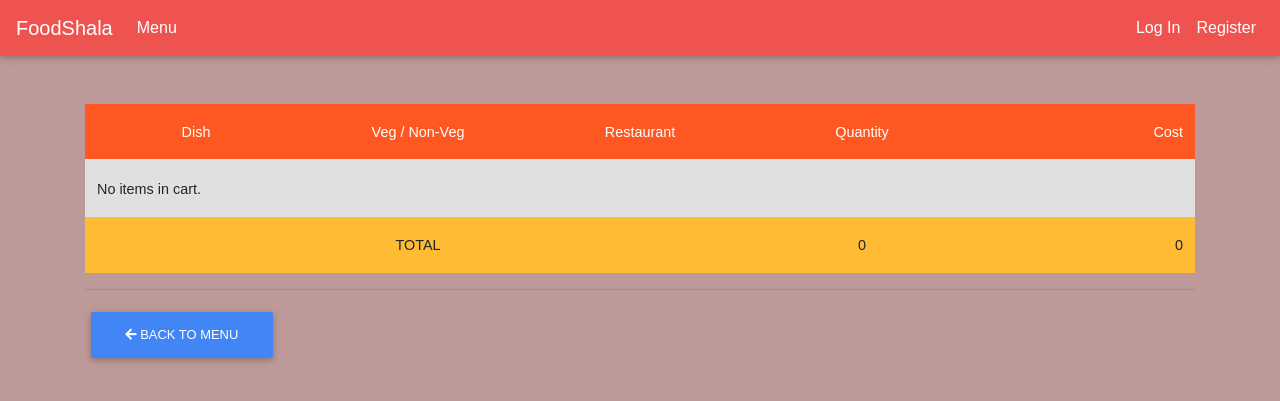
After one commit to arnav-deep/FoodShala, a PHP site: page /cart.php in a window 1280 px wide. The commit adds this page. Shown: the top 401 px of the page. Run offline with PHP 8.4, Linux system fonts and the light colour scheme; some libraries are stand-ins or nearby versions.

Commit message:
Cart features added.

```diff
--- /dev/null
+++ b/cart.php
@@ -0,0 +1,113 @@
+<?php
+session_start();
+
+require_once 'connection/connect.php';
+require_once 'src/Cart.php';
+require_once 'src/Order.php';
+
+
+if( isset( $_GET['clear'] ) ){
+    Cart::instance()->clear();
+    header('Location: /cart.php');
+    exit;
+}
+
+if( isset( $_POST['place-order'] ) ){
+    $items = Cart::instance()->allByItems();
+    $order_id = Order::place($items);
+
+    if( $order_id ){ // If order is successful
+
+        // Clear all cart contents.
+        Cart::instance()->clear();
+
+        // TODO: Send the email here.
+
+        ?>
+        <script>
+            alert("Food Succesfully ordered. Details mailed to registered email.");
+            window.location = './menu.php';
+        </script>
+        <?php
+
+        exit;
+    }
+}
+
+
+include('navbar.php');
+?>
+
+<!DOCTYPE html>
+<html lang="en" dir="ltr">
+<head>
+    <meta charset="utf-8">
+    <link rel="stylesheet" href="css/style.css">
+    <title>FoodShala | Menu</title>
+</head>
+
+<style>
+</style>
+
+<body>
+<?php $items = Cart::instance()->allByItems();?>
+<div class="container">
+
+    <form action="./cart.php" method="post">
+        <input type="hidden" name="place-order">
+
+        <table class="table table-hover table-fixed bg-light mt-5">
+            <thead class="deep-orange white-text">
+            <tr>
+                <th>Dish</th>
+                <th>Veg / Non-Veg</th>
+                <th>Restaurant</th>
+                <th>Quantity</th>
+                <th class="text-right">Cost</th>
+            </tr>
+            </thead>
+            <tbody>
+
+            <?php if (empty( $items )): ?>
+            <tr>
+                <td colspan="2">No items in cart.</td>
+            </tr>
+            <?php endif; ?>
+
+            <?php foreach ( $items as $item ): ?>
+            <tr>
+                <th><?php echo $item['name']; ?></th>
+                <th><?php echo $item['meta']['veg_non_veg']; ?></th>
+                <th><?php echo $item['meta']['restaurant_name']; ?></th>
+                <th><?php echo $item['quantity']; ?></th>
+                <th class="text-right"><?php echo number_format( $item['unit_cost'] * $item['quantity'] ); ?></th>
+            </tr>
+            <?php endforeach; ?>
+            <tr class="bg-warning">
+                <th colspan="3">TOTAL</th>
+                <th><?php echo number_format( Cart::instance()->totalCount() ); ?></th>
+                <th class="text-right"><?php echo number_format( Cart::instance()->totalAmount() ); ?></th>
+            </tr>
+            </tbody>
+        </table>
+
+        <hr>
+
+        <?php if ( empty( $items ) ): ?>
+            <a href="./menu.php" class="btn btn-primary"><i class="fas fa-arrow-left"></i> Back to Menu</a>
+        <?php else: ?>
+        <div class="row">
+            <div class="col-6"><a href="?clear" class="btn btn-danger">Clear</a></div>
+            <div class="col-6 text-right"><button type="submit" class="btn btn-primary">Place Order</button></div>
+        </div>
+        <?php endif; ?>
+
+    </form>
+
+    <!-- For Debugging Only  -->
+<!--    <pre>--><?php //print_r( $items ); ?><!--</pre>-->
+    <!-- ------------------  -->
+
+</div>
+</body>
+</html>
--- a/connection/connect.php
+++ b/connection/connect.php
@@ -1,8 +1,11 @@
 <?php
+
+global $con;
+
 $servername = "localhost"; //server
-  $username = "root"; //username
-  $password = ""; //password
-  $dbname = "foodshala";  //database
+$username = "hacktoberfest"; //username
+$password = "hacktoberfest"; //password
+$dbname = "hacktoberfest_food_shala";  //database
 
 // Create connection
 $con = new mysqli($servername, $username, $password, $dbname);
@@ -11,4 +14,3 @@
 if (!$con) {       //checking connection to DB
   echo "Failed to connect to the database: " . mysqli_connect_error();
 }
-?>
--- a/head.php
+++ b/head.php
@@ -13,7 +13,7 @@
     <!-- Latest compiled and minified CSS -->
 
     <!-- jQuery library -->
-    <script src="https://ajax.googleapis.com/ajax/libs/jquery/3.5.1/jquery.min.js"></script>
+    <script src="https://code.jquery.com/jquery-3.5.1.slim.min.js"></script>
 
     <!-- Latest compiled JavaScript -->
-    <script src="https://maxcdn.bootstrapcdn.com/bootstrap/3.4.1/js/bootstrap.min.js"></script>
+    <script src="https://cdn.jsdelivr.net/npm/bootstrap@4.5.3/dist/js/bootstrap.bundle.min.js"></script>
--- a/navbar.php
+++ b/navbar.php
@@ -1,5 +1,6 @@
 <?php
 
+  require_once 'src/Cart.php';
   include('head.php');
 
 ?>
@@ -25,15 +26,19 @@
         <a class="nav-link" href="orders.php">Orders</a>
       </li>
       <?php
-      }  ?>
-
-
-
-
-
+      }
+      ?>
+    </ul>
+    <ul class="navbar-nav ml-auto">
         <?php if(isset($_SESSION["loggedin"]) && $_SESSION["loggedin"] === true){ ?>
+            <li class="nav-item">
+                <a class="nav-link d-flex align-items-center" href="cart.php">
+                    <i class="fas fa-shopping-cart mr-1"></i> Cart
+                    <span class="badge badge-dark ml-1"><?php echo Cart::instance()->totalCount(); ?></span>
+                </a>
+            </li>
             <li class="nav-item" id="logout-btn" name="logout">
-        <a class="nav-link" href="logout.php">Log Out</a>
+                <a class="nav-link" href="logout.php"><i class="fas fa-sign-out-alt"></i> Log Out</a>
             </li>
             <?php
         }else {?>
--- /dev/null
+++ b/src/Cart.php
@@ -0,0 +1,207 @@
+<?php
+
+
+class Cart
+{
+
+    protected static $instance = null;
+    const SESSION = 'cart';
+
+    /**
+     * Helper for singleton class.
+     *
+     * @return static
+     */
+    public static function instance(){
+        if( !static::$instance ){
+            static::$instance = new static();
+        }
+
+        return static::$instance;
+    }
+
+
+    /**
+     * Cart constructor.
+     */
+    public function __construct(){
+        if( !isset( $_SESSION[ static::SESSION ] ) OR !is_array($_SESSION[ static::SESSION ]) ){
+            $_SESSION[ static::SESSION ] = [];
+        }
+    }
+
+
+    /**
+     * Add an item to cart.
+     *
+     * @param $restaurant
+     * @param $item_name
+     * @param float $unit_cost
+     * @param int $item_quantity
+     * @param mixed|null $meta
+     * @return Cart
+     */
+    public function add($restaurant, $item_name, $unit_cost, $item_quantity = 1, $meta = null){
+        if( isset( $_SESSION[ static::SESSION ][ $restaurant ][ $item_name ][ 'quantity' ] ) ){
+            $item_quantity += $_SESSION[ static::SESSION ][ $restaurant ][ $item_name ][ 'quantity' ];
+        }
+        $this->update($restaurant, $item_name, $unit_cost, $item_quantity, $meta);
+        return $this;
+    }
+
+
+    /**
+     * Update an item in cart.
+     *
+     * @param string $restaurant
+     * @param string $item_name
+     * @param float $unit_cost
+     * @param int $item_quantity
+     * @param mixed|null $meta
+     * @return Cart
+     */
+    public function update($restaurant, $item_name, $unit_cost, $item_quantity, $meta = null){
+
+        $unit_cost = floatval( $unit_cost );
+        $item_quantity = floatval( $item_quantity );
+
+        if( !isset( $_SESSION[ static::SESSION ][ $restaurant ] ) ){
+            $_SESSION[ static::SESSION ][ $restaurant ] = [];
+        }
+
+        if( $item_quantity <= 0 and isset(  $_SESSION[ static::SESSION ][ $restaurant ][ $item_name ] ) ){
+            unset( $_SESSION[ static::SESSION ][ $restaurant ][ $item_name ] );
+        }else{
+            $_SESSION[ static::SESSION ][ $restaurant ][ $item_name ] = [
+                'quantity' => $item_quantity,
+                'unit_cost' => $unit_cost,
+            ];
+
+            if(!is_null( $meta )){
+                $_SESSION[ static::SESSION ][ $restaurant ][ $item_name ]['meta'] = $meta;
+            }
+
+        }
+
+        if( empty( $_SESSION[ static::SESSION ][ $restaurant ] ) ){
+            unset( $_SESSION[ static::SESSION ][ $restaurant ] );
+        }
+
+        return $this;
+    }
+
+    /**
+     * @param $restaurant
+     * @param $item_name
+     * @return Cart
+     */
+    public function remove($restaurant, $item_name){
+        $this->update($restaurant, $item_name, 0);
+        return $this;
+    }
+
+    /**
+     * @return Cart
+     */
+    public function clear(){
+        $_SESSION[ static::SESSION ] = [];
+        return $this;
+    }
+
+
+    /**
+     * Get all cart items.
+     * @return array[]
+     */
+    public function getItemsByRestaurants(){
+        $c = [];
+        foreach ($_SESSION[ static::SESSION ] as $restaurant => $items){
+            $i = [];
+            foreach ($items as $item => $detail){
+                $i[] = [
+                    'name' => $item,
+                    'quantity' => $detail['quantity'],
+                    'unit_cost' => $detail['unit_cost'],
+                    'meta' => isset( $detail['meta'] ) ? $detail['meta'] : null,
+                ];
+            }
+
+            $c[] = [
+                'restaurant' => $restaurant,
+                'items' => $i,
+            ];
+        }
+        return $c;
+    }
+
+    /**
+     * Get all cart items.
+     * @return array[]
+     */
+    public function allByItems(){
+        $i = [];
+        foreach ($_SESSION[ static::SESSION ] as $restaurant => $items){
+            foreach ($items as $item => $detail){
+                $i[] = [
+                    'restaurant' => $restaurant,
+                    'name' => $item,
+                    'quantity' => $detail['quantity'],
+                    'unit_cost' => $detail['unit_cost'],
+                    'meta' => isset( $detail['meta'] ) ? $detail['meta'] : null,
+                ];
+            }
+        }
+        return $i;
+    }
+
+
+    /**
+     * Get all cart items.
+     * @return array[]
+     */
+    public function totalCount(){
+        $total = 0;
+        foreach ($_SESSION[ static::SESSION ] as $restaurant => $items){
+            foreach ($items as $detail){
+                $total += $detail['quantity'];
+            }
+        }
+        return $total;
+    }
+
+    public function totalAmount(){
+        $total = 0;
+        foreach ($_SESSION[ static::SESSION ] as $restaurant => $items){
+            foreach ($items as $detail){
+                $total += $detail['quantity'] * $detail['unit_cost'];
+            }
+        }
+        return $total;
+    }
+
+    /**
+     * @param $restaurant
+     * @return array
+     *
+     * Get cart items of a specific restaurant.
+     */
+    public function itemsOfRestaurant($restaurant){
+        if( !isset( $_SESSION[ static::SESSION ][ $restaurant ] ) ){
+            return [];
+        }
+
+        $items = [];
+        foreach ($_SESSION[ static::SESSION ][ $restaurant ] as $item => $detail){
+            $items[] = [
+                'name' => $item,
+                'quantity' => $detail['quantity'],
+                'unit_cost' => $detail['unit_cost'],
+                'meta' => isset( $detail['meta'] ) ? $detail['meta'] : null,
+            ];
+        }
+
+        return $items;
+    }
+
+
+}
--- /dev/null
+++ b/src/Order.php
@@ -0,0 +1,78 @@
+<?php
+
+
+class Order
+{
+    /**
+     * @param array $cart_items
+     * @return integer|null
+     */
+    public static function place($cart_items){
+
+        $total_amount = 0;
+        foreach ( $cart_items as &$cart_item ){
+            $cart_item['__amount'] = $cart_item['quantity'] * $cart_item['unit_cost'];
+            $total_amount += $cart_item['__amount'];
+        }
+
+        $email = strval( $_SESSION["email"] );
+        $order_time = date('Y-m-d H:i:s');
+
+        // var_dump( $cart_items ); exit;
+
+        global $con;
+
+        try {
+
+            // Start Transaction ----------
+            $con->query("START TRANSACTION");
+
+            // Create Order ---------------
+            $stmt = $con->prepare("INSERT INTO `orders` SET `cust_email`=?, `amount`=?, created_at=?");
+            $stmt->bind_param('sds', $email, $total_amount, $order_time);
+
+            if( !$stmt->execute() ){
+                throw new Exception( $stmt->error );
+            }
+
+            $order_id = $con->insert_id;
+
+            // Add Order Items -------------
+            $stmt = $con->prepare("
+                    INSERT INTO `order_items`
+                    SET `order_id`=?, `rest_email`=?, item_name=?,
+                         item_qty=?, item_unit_cost=?, item_total_cost=?
+             ");
+
+            foreach ( $cart_items as &$cart_item ){
+                $stmt->bind_param('issddd',
+                    $order_id,
+                    $cart_item['restaurant'],
+                    $cart_item['name'],
+                    $cart_item['quantity'],
+                    $cart_item['unit_cost'],
+                    $cart_item['__amount']
+                );
+
+                if(!$stmt->execute()){
+                    throw new Exception( $stmt->error );
+                }
+
+            }
+
+            // Commit All Changes --------
+            $con->query("COMMIT");
+
+            return $order_id;
+
+        }catch (Exception $exception){
+            // Rollback if any error occurs --------
+            $con->query("ROLLBACK");
+            // echo $exception->getMessage();
+        }
+
+        return null;
+
+    }
+
+}
```
Also changed, not shown: logout.php (+7 -3 lines), menu.php (+23 -6 lines), 1 other file. Lines whose indentation alone changed are shown as unchanged.
